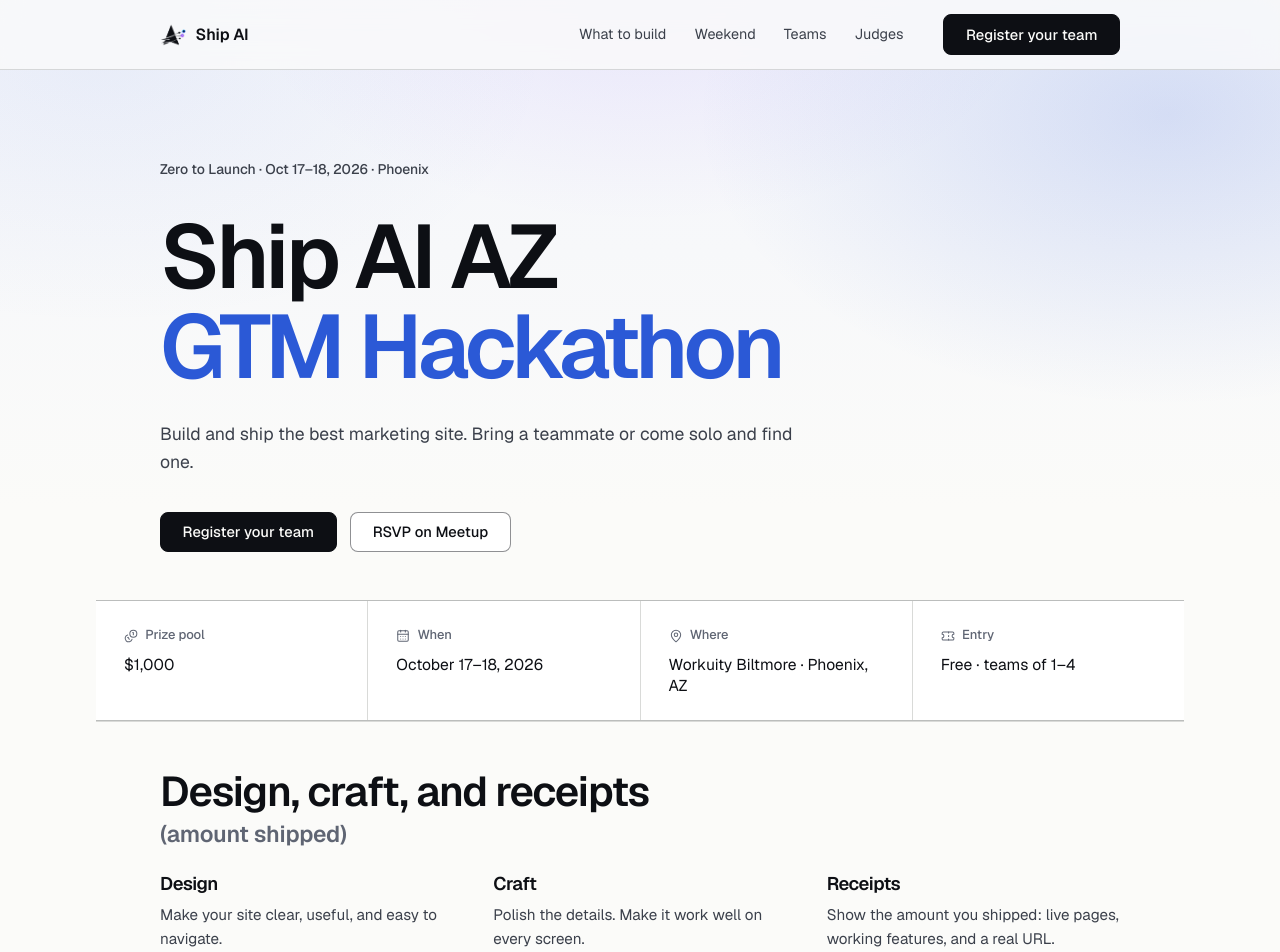
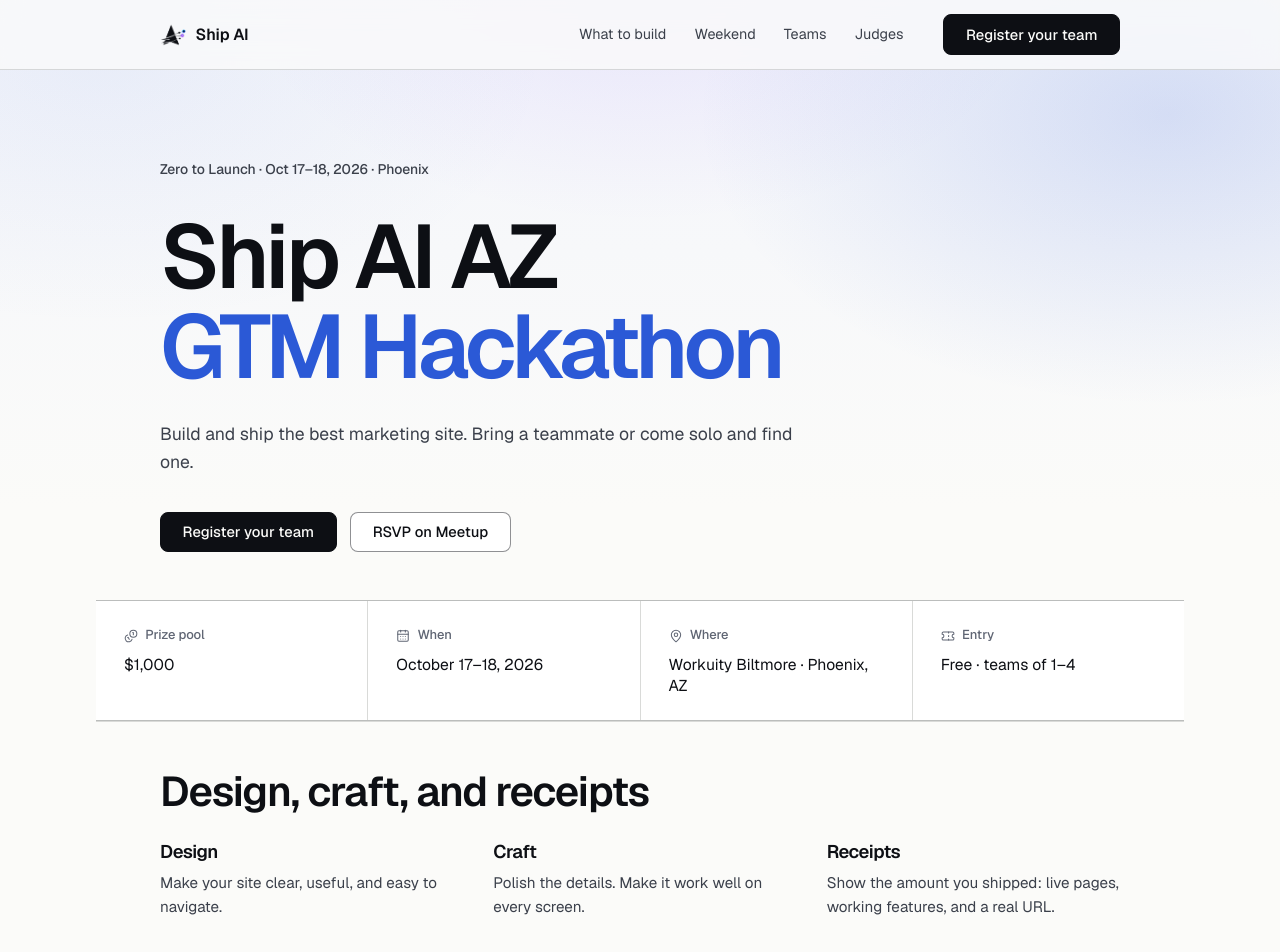
Before and after one commit to Ship-AI-Club/website, a Next.js app: page /programs/zero-to-launch/hackathon in a window 1280 px wide. Shown: the top 952 px of the page. Built offline with nearby package versions, Linux system fonts and the light colour scheme; no server answers; the database is empty.

Commit message:
Remove parenthetical from hackathon focus heading

```diff
--- a/app/globals.css
+++ b/app/globals.css
@@ -1379,14 +1379,6 @@ h3 .icon {
   animation: none;
 }
 
-.hk-focus-note {
-  display: block;
-  margin-top: 0.5rem;
-  font-size: 0.55em;
-  color: var(--faint);
-  letter-spacing: -0.01em;
-}
-
 .hk-focus-grid,
 .hk-weekend-grid,
 .hk-judge-list {
--- a/app/programs/[program]/hackathon/page.jsx
+++ b/app/programs/[program]/hackathon/page.jsx
@@ -123,7 +123,7 @@ export default async function Page({ params }) {
         </section>
 
         <section className="section" id="focus">
-          <h2>Design, craft, and receipts <span className="hk-focus-note">(amount shipped)</span></h2>
+          <h2>Design, craft, and receipts</h2>
           <div className="hk-focus-grid">
             {FOCUS.map((item) => (
               <div key={item.name}>
```
